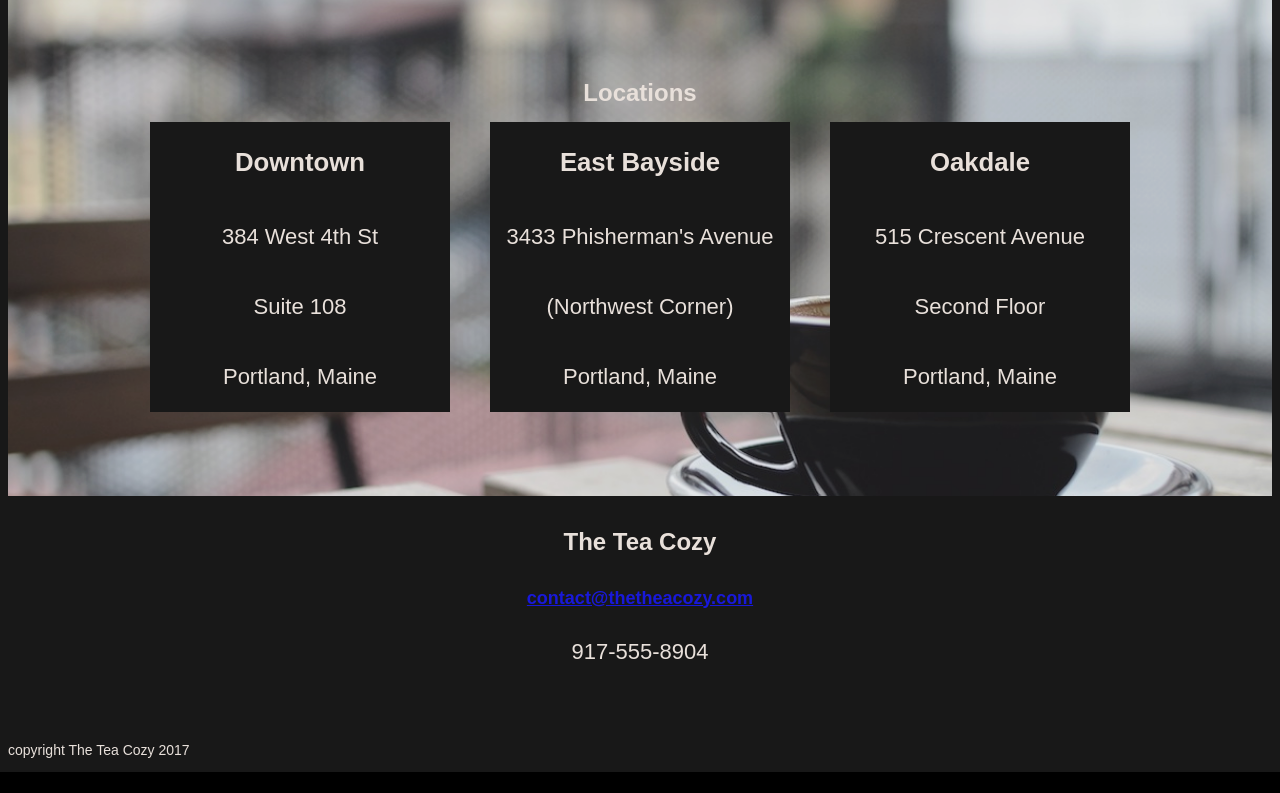
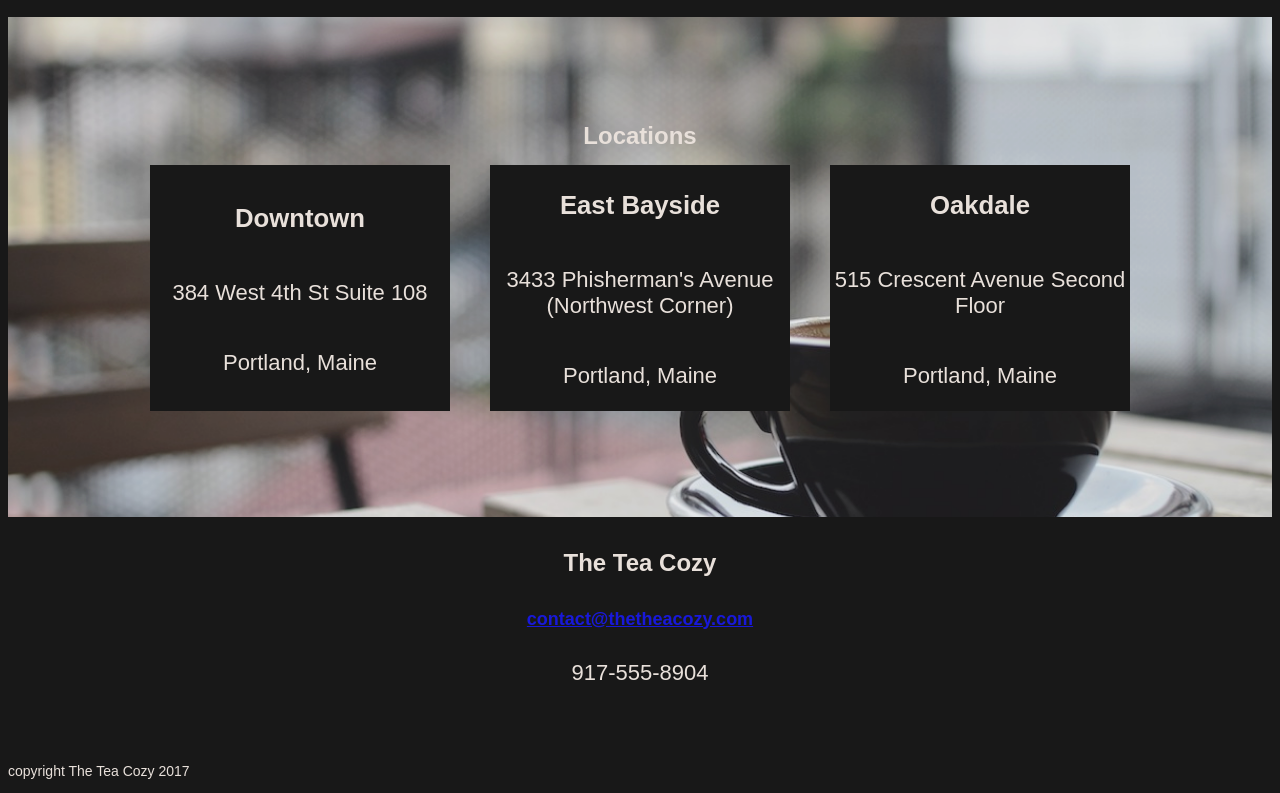
Before and after one commit to cerve86/Codeacademy, a plain HTML site: page Tea_Cozy/index.html in a window 1280 px wide. Shown: the part 1548-2341 px from the top of the page. Before the commit the page ends 2320 px from the top, so only its background shows below. Drawn offline with Linux system fonts and the light colour scheme.

Commit message:
Refactor to update min and max width / height

```diff
--- a/Tea_Cozy/index.html
+++ b/Tea_Cozy/index.html
@@ -58,20 +58,17 @@
         <div class="cardContainer">
             <div class="locationCard">
                 <h3>Downtown</h3>
-                <p>384 West 4th St</p>
-                <p>Suite 108</p>
+                <p>384 West 4th St Suite 108</p>
                 <p>Portland, Maine</p>
             </div>
             <div class="locationCard">
                 <h3>East Bayside</h3>
-                <p>3433 Phisherman's Avenue</p>
-                <p>(Northwest Corner)</p>
+                <p>3433 Phisherman's Avenue (Northwest Corner)</p>
                 <p>Portland, Maine</p>
             </div>
             <div class="locationCard">
                 <h3>Oakdale</h3>
-                <p>515 Crescent Avenue</p>
-                <p>Second Floor</p>
+                <p>515 Crescent Avenue Second Floor</p>
                 <p>Portland, Maine</p>
             </div>
         </div>
--- a/Tea_Cozy/resources/css/styles.css
+++ b/Tea_Cozy/resources/css/styles.css
@@ -23,7 +23,7 @@ h5{
 
 .navigation{
     display: flex;
-    max-height: 69px;
+    height: auto;
     align-items: center;
     justify-content: space-between;
     border-bottom: 1px solid seashell;
@@ -31,6 +31,7 @@ h5{
 
 .navigation img{
     height: 50px;
+    width: auto;
 }
 
 .navigation li{
@@ -64,7 +65,6 @@ h5{
 .teaListSection{
     margin: 10px auto;
     display: flex;
-    width: 1000px;
     flex-direction: column;
 }
 
@@ -81,6 +81,7 @@ h5{
 }
 .teaListCards{
     margin: 10px auto;
+    max-width: 1200px;
     display: flex;
     flex-wrap: wrap;
     justify-content: center;
@@ -90,7 +91,7 @@ h5{
 }
 
 .findUs{
-    height: 500px;
+    min-height: 500px;
     width: 100%;
     background-image: url('../img/img-locations-background.jpg');
     background-position: center;
@@ -107,6 +108,7 @@ h5{
     flex-direction: row;
     flex-wrap: wrap;
     justify-content: center;
+    max-width: 1200px;
     gap: 40px;
 }
 
```
Also changed, not shown: 2 other files.
